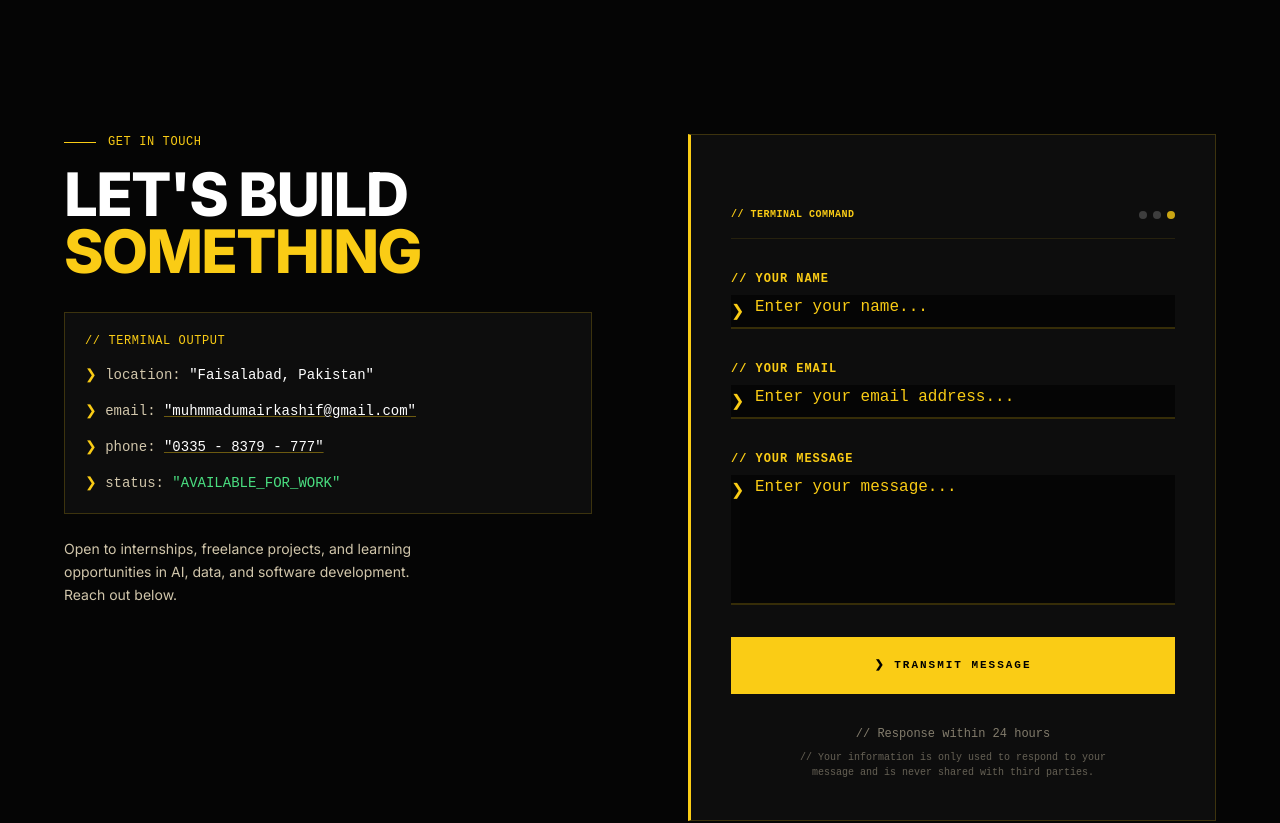
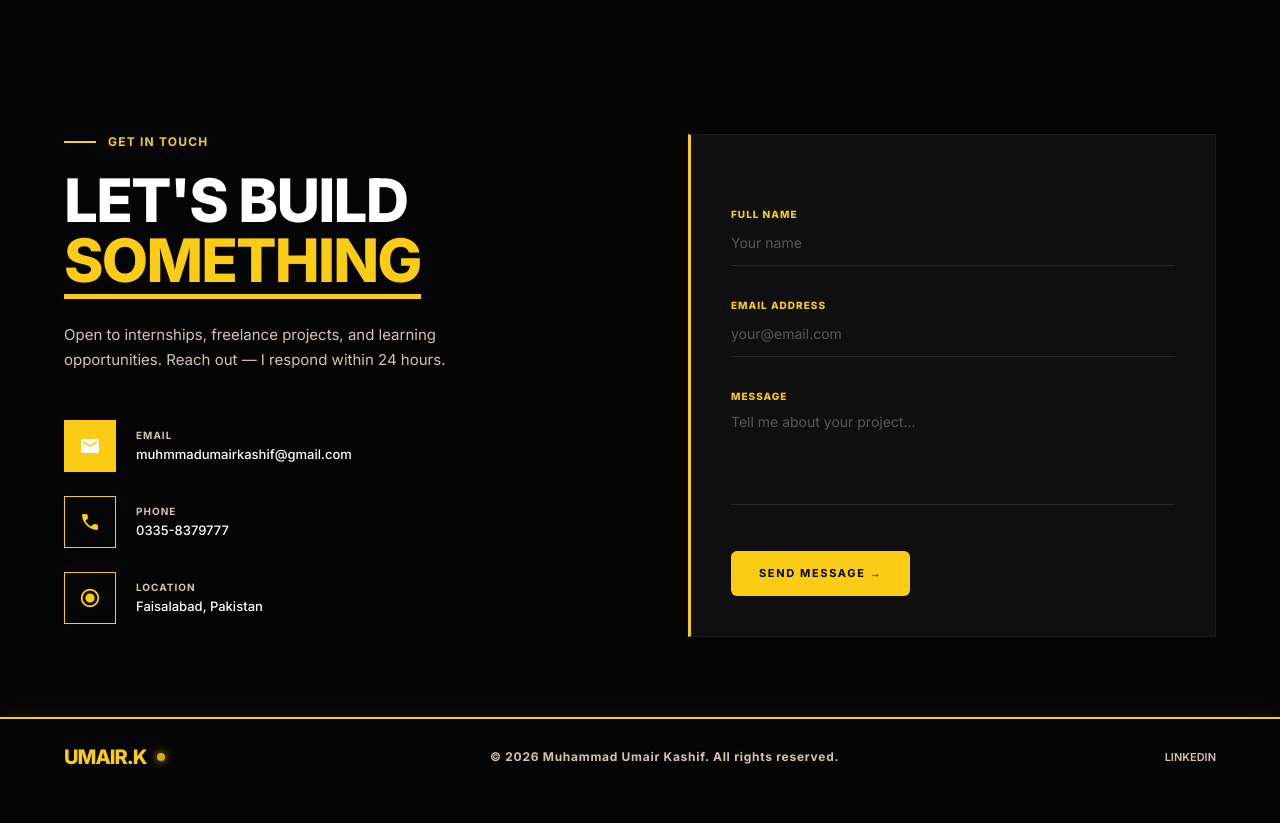
Before and after one commit to coddies/M-Umair-Kashif, a plain HTML site: page index.html in a window 1280 px wide. Shown: the part 4500-5323 px from the top of the page. After the commit the page ends 5295 px from the top, so only its background shows below. Drawn offline with nearby package versions, Linux system fonts and the light colour scheme.

Commit message:
Redesign: revert contact section to classic boxy layout matching provided design image

```diff
--- a/index.html
+++ b/index.html
@@ -1769,50 +1769,59 @@
         <!-- ── LEFT: Info column ── -->
         <div class="reveal from-left">
           <!-- Small yellow eyebrow with custom horizontal line -->
-          <div class="flex items-center gap-3 text-primary font-mono text-xs tracking-wider mb-4">
-            <span class="w-8 h-[1px] bg-primary"></span>
+          <div class="flex items-center gap-3 text-primary font-bold uppercase text-[10px] md:text-xs tracking-[0.1em] mb-5">
+            <span class="w-8 h-[2px] bg-primary"></span>
             <span>GET IN TOUCH</span>
           </div>
 
           <!-- Heading with yellow underline on SOMETHING -->
           <h2
-            class="font-extrabold tracking-[-0.03em] leading-[0.95] mb-8 text-white"
+            class="font-extrabold tracking-[-0.03em] leading-[1.0] text-white mb-6"
             style="font-size: clamp(38px, 5.5vw, 60px)"
           >
             LET'S BUILD<br />
-            <span class="text-primary">SOMETHING</span>
+            <span class="text-primary border-b-[5px] border-primary pb-1 inline-block">SOMETHING</span>
           </h2>
 
-          <!-- Terminal Block -->
-          <div class="bg-[#0d0d0d] border border-yellow-400/20 p-5 font-mono text-xs md:text-sm space-y-4 leading-relaxed relative overflow-hidden mb-6">
-            <div class="text-primary text-[10px] md:text-xs mb-2 tracking-wider">// TERMINAL OUTPUT</div>
-            <div>
-              <span class="text-primary">❯ </span>
-              <span class="text-on-surface-variant">location: </span>
-              <span class="text-white">"Faisalabad, Pakistan"</span>
-            </div>
-            <div>
-              <span class="text-primary">❯ </span>
-              <span class="text-on-surface-variant">email: </span>
-              <a href="mailto:muhmmadumairkashif@gmail.com" class="text-white hover:text-primary transition-colors underline decoration-primary/40 break-all">"muhmmadumairkashif@gmail.com"</a>
-            </div>
-            <div>
-              <span class="text-primary">❯ </span>
-              <span class="text-on-surface-variant">phone: </span>
-              <a href="tel:+923358379777" class="text-white hover:text-primary transition-colors underline decoration-primary/40">"0335 - 8379 - 777"</a>
-            </div>
-            <div>
-              <span class="text-primary">❯ </span>
-              <span class="text-on-surface-variant">status: </span>
-              <span class="text-[#4ade80]">"AVAILABLE_FOR_WORK"</span>
-              <span class="text-primary terminal-cursor ml-1 font-bold">█</span>
-            </div>
-          </div>
-
-          <!-- Short description paragraph below -->
-          <p class="text-[14px] text-on-surface-variant leading-relaxed max-w-sm">
-            Open to internships, freelance projects, and learning opportunities in AI, data, and software development. Reach out below.
-          </p>
+          <p class="text-[14px] md:text-[15px] text-on-surface-variant leading-relaxed max-w-sm mb-12">
+            Open to internships, freelance projects, and learning opportunities. Reach out — I respond within 24 hours.
+          </p>
+
+          <!-- Contact Blocks -->
+          <div class="space-y-6">
+            <!-- Email Block -->
+            <div class="flex items-center gap-5">
+              <div class="w-[52px] h-[52px] bg-primary flex items-center justify-center shrink-0">
+                <span class="material-symbols-outlined text-white" style="font-size: 22px; font-variation-settings: 'FILL' 1;">mail</span>
+              </div>
+              <div class="flex flex-col">
+                <span class="text-[10px] text-on-surface-variant uppercase font-bold tracking-widest mb-0.5">EMAIL</span>
+                <a href="mailto:muhmmadumairkashif@gmail.com" class="text-white font-medium text-[13px] hover:text-primary transition-colors">muhmmadumairkashif@gmail.com</a>
+              </div>
+            </div>
+
+            <!-- Phone Block -->
+            <div class="flex items-center gap-5">
+              <div class="w-[52px] h-[52px] bg-transparent border border-primary flex items-center justify-center shrink-0">
+                <span class="material-symbols-outlined text-primary" style="font-size: 22px; font-variation-settings: 'FILL' 1;">call</span>
+              </div>
+              <div class="flex flex-col">
+                <span class="text-[10px] text-on-surface-variant uppercase font-bold tracking-widest mb-0.5">PHONE</span>
+                <a href="tel:+923358379777" class="text-white font-medium text-[13px] hover:text-primary transition-colors">0335-8379777</a>
+              </div>
+            </div>
+
+            <!-- Location Block -->
+            <div class="flex items-center gap-5">
+              <div class="w-[52px] h-[52px] bg-transparent border border-primary flex items-center justify-center shrink-0">
+                <span class="material-symbols-outlined text-primary" style="font-size: 22px;">radio_button_checked</span>
+              </div>
+              <div class="flex flex-col">
+                <span class="text-[10px] text-on-surface-variant uppercase font-bold tracking-widest mb-0.5">LOCATION</span>
+                <span class="text-white font-medium text-[13px]">Faisalabad, Pakistan</span>
+              </div>
+            </div>
+          </div>
         </div>
         <!-- /left -->
 
@@ -1820,97 +1829,81 @@
         <form
           id="contact-form"
           onsubmit="handleForm(event)"
-          class="bg-[#0d0d0d] border border-yellow-400/20 border-l-[3px] border-l-primary p-6 sm:p-8 md:p-10 space-y-8 relative reveal from-right"
+          class="bg-[#0f0f0f] border border-white/5 border-l-[3px] border-l-primary p-8 sm:p-10 space-y-8 relative reveal from-right"
           style="transition-delay: 0.1s"
         >
           <!-- Honeypot field for bot spam prevention -->
           <input type="text" name="website" style="display:none" tabindex="-1" autocomplete="off">
-          <!-- Top bar like terminal window titlebar -->
-          <div class="flex items-center justify-between border-b border-yellow-400/10 pb-4 mb-6">
-            <span class="font-mono text-primary text-[10px] uppercase tracking-wider font-bold">// TERMINAL COMMAND</span>
-            <div class="flex gap-1.5">
-              <span class="w-2 h-2 rounded-full bg-white/20"></span>
-              <span class="w-2 h-2 rounded-full bg-white/20"></span>
-              <span class="w-2 h-2 rounded-full bg-primary/80"></span>
-            </div>
-          </div>
 
           <!-- Name -->
           <div>
             <label
               for="f-name"
-              class="block font-mono text-primary text-[10px] md:text-xs font-bold tracking-[0.08em] mb-2"
-            >
-              // YOUR NAME
+              class="block text-primary text-[10px] font-extrabold tracking-[0.1em] mb-2 uppercase"
+            >
+              FULL NAME
             </label>
-            <div class="relative flex items-center">
-              <span class="absolute left-0 font-mono text-primary select-none">❯</span>
             <input
               type="text"
               id="f-name"
               name="name"
-                placeholder="Enter your name..."
+              placeholder="Your name"
               required
-                class="pl-6 w-full bg-[#050505] border-0 border-b-2 border-primary/20 pb-2 outline-none focus:border-primary text-white text-base transition-colors terminal-input placeholder-white/20 font-mono"
+              class="w-full bg-transparent border-0 border-b border-white/10 pb-3 outline-none focus:border-primary text-white text-sm transition-colors placeholder-white/30"
             />
-            </div>
           </div>
 
           <!-- Email -->
           <div>
             <label
               for="f-email"
-              class="block font-mono text-primary text-[10px] md:text-xs font-bold tracking-[0.08em] mb-2"
-            >
-              // YOUR EMAIL
+              class="block text-primary text-[10px] font-extrabold tracking-[0.1em] mb-2 uppercase"
+            >
+              EMAIL ADDRESS
             </label>
-            <div class="relative flex items-center">
-              <span class="absolute left-0 font-mono text-primary select-none">❯</span>
             <input
               type="email"
               id="f-email"
               name="email"
-                placeholder="Enter your email address..."
+              placeholder="your@email.com"
               required
-                class="pl-6 w-full bg-[#050505] border-0 border-b-2 border-primary/20 pb-2 outline-none focus:border-primary text-white text-base transition-colors terminal-input placeholder-white/20 font-mono"
+              class="w-full bg-transparent border-0 border-b border-white/10 pb-3 outline-none focus:border-primary text-white text-sm transition-colors placeholder-white/30"
             />
-            </div>
           </div>
 
           <!-- Message -->
           <div>
             <label
               for="f-msg"
-              class="block font-mono text-primary text-[10px] md:text-xs font-bold tracking-[0.08em] mb-2"
-            >
-              // YOUR MESSAGE
+              class="block text-primary text-[10px] font-extrabold tracking-[0.1em] mb-2 uppercase"
+            >
+              MESSAGE
             </label>
-            <div class="relative flex items-start">
-              <span class="absolute left-0 top-1 font-mono text-primary select-none">❯</span>
             <textarea
               id="f-msg"
               name="message"
-                placeholder="Enter your message..."
-                rows="5"
+              placeholder="Tell me about your project..."
+              rows="4"
               required
-                class="pl-6 w-full bg-[#050505] border-0 border-b-2 border-primary/20 pb-2 outline-none focus:border-primary text-white text-base transition-colors resize-none terminal-input placeholder-white/20 font-mono"
+              class="w-full bg-transparent border-0 border-b border-white/10 pb-3 outline-none focus:border-primary text-white text-sm transition-colors resize-none placeholder-white/30"
             ></textarea>
           </div>
-          </div>
 
           <!-- Submit -->
+          <div class="pt-2">
             <button
               type="submit"
               id="form-btn"
-            class="w-full bg-primary text-black py-5 font-mono text-[11px] font-extrabold tracking-[.18em] uppercase flex items-center justify-center transition-all hover:bg-white hover:text-black hover:shadow-[0_0_40px_rgba(250,204,21,0.40)] active:scale-[0.98]"
-          >
-            ❯ TRANSMIT MESSAGE
+              class="bg-primary text-black px-7 py-3.5 font-bold text-[11px] tracking-[.15em] uppercase inline-flex items-center justify-center transition-all hover:bg-white hover:text-black hover:shadow-[0_0_24px_rgba(250,204,21,0.30)] active:scale-[0.98] rounded-md"
+            >
+              SEND MESSAGE &rarr;
             </button>
+          </div>
 
           <!-- Success state (shown after submit) -->
           <div
             id="form-ok"
-            class="hidden text-center py-4 border border-primary/30 bg-primary/5 animate-pulse"
+            class="hidden text-center py-4 border border-primary/30 bg-primary/5 rounded-md animate-pulse mt-4"
           >
             <span
               class="material-symbols-outlined text-primary text-2xl block mb-1"
@@ -1921,16 +1914,6 @@
               class="font-semibold uppercase text-[10px] font-bold tracking-[0.06em] text-primary"
             >
               MESSAGE SENT SUCCESSFULLY
-            </p>
-          </div>
-
-          <!-- Muted response & privacy info -->
-          <div class="space-y-2 mt-4 text-center">
-            <p class="font-mono text-center text-[10px] md:text-xs text-on-surface-variant opacity-60">
-              // Response within 24 hours
-            </p>
-            <p class="font-mono text-center text-[9px] md:text-[10px] text-on-surface-variant opacity-45 max-w-xs mx-auto leading-normal">
-              // Your information is only used to respond to your message and is never shared with third parties.
             </p>
           </div>
         </form>
```
Also changed, not shown: css/tailwind.output.css. Lines whose indentation alone changed are shown as unchanged.
